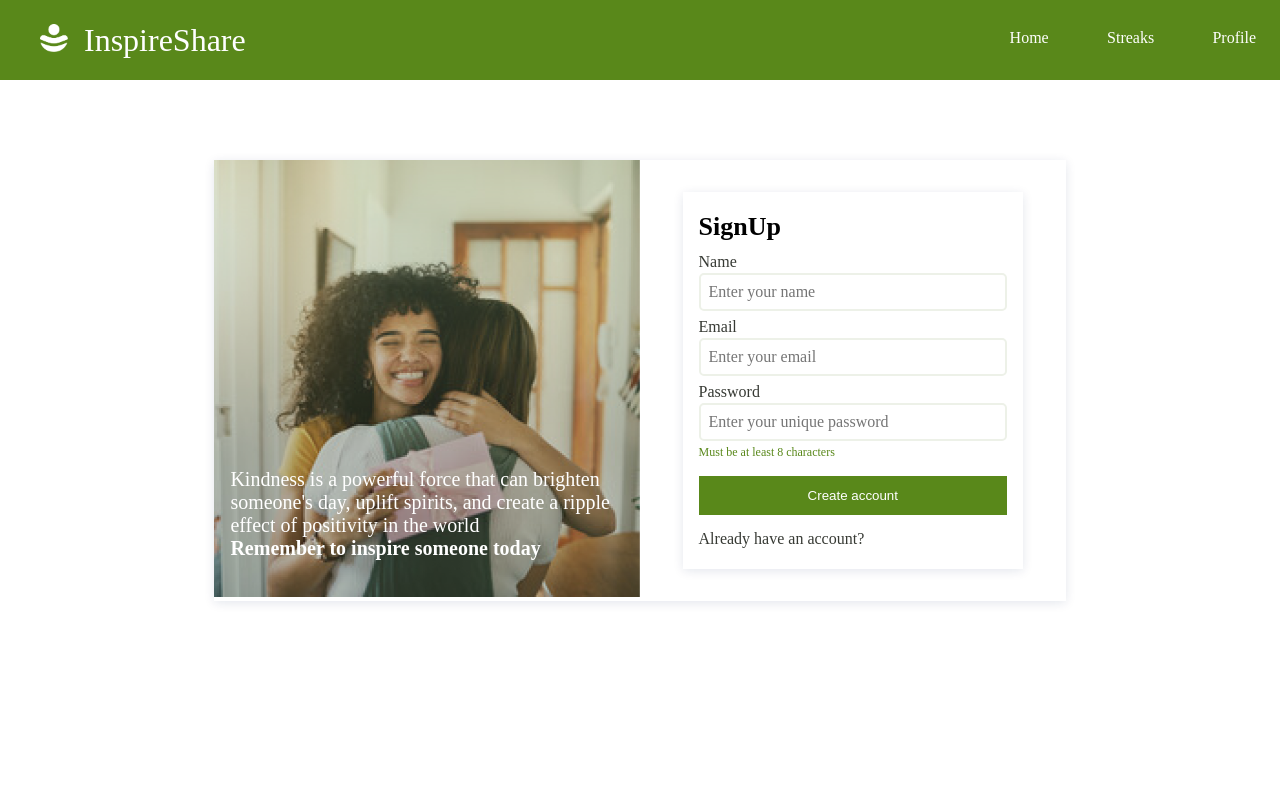
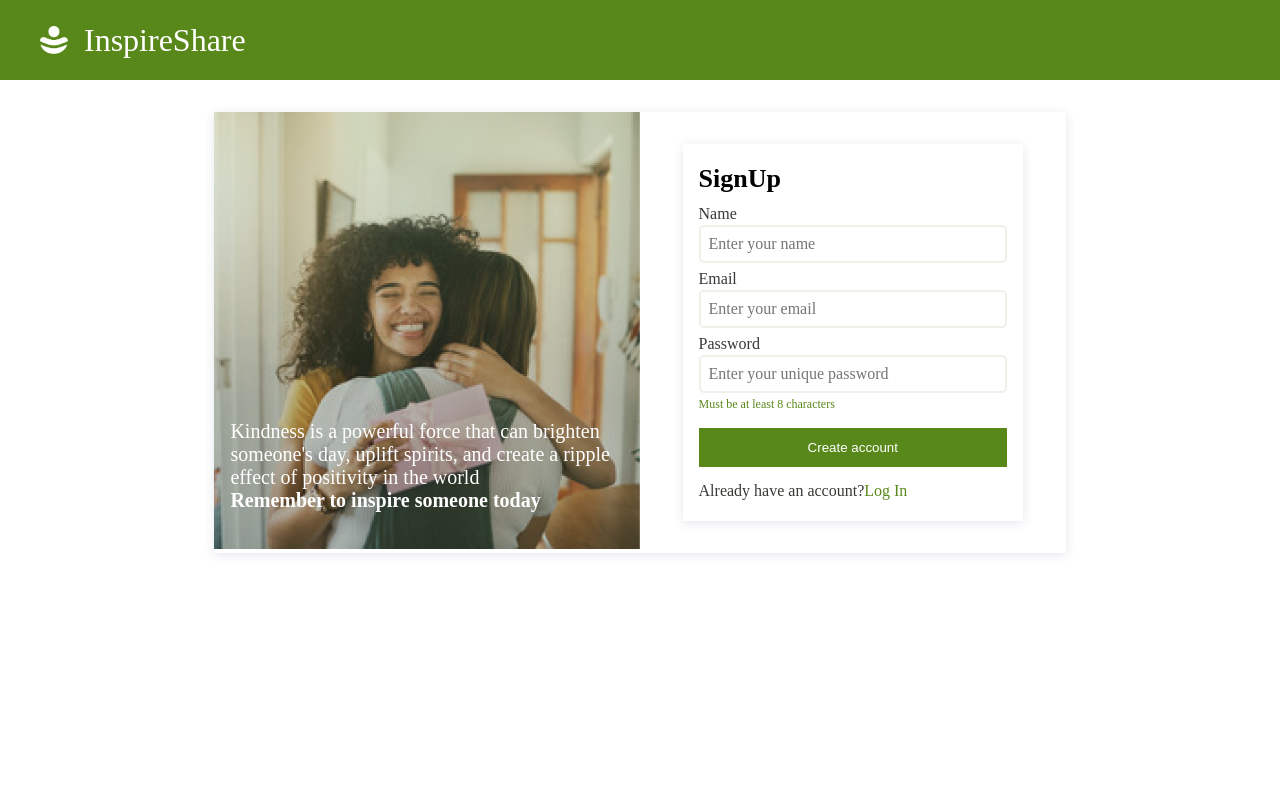
Before and after one commit to Sadiat360/inspireShare-client, a React (Vite) app: page / in a window 1280 px wide. Shown: the top 800 px of the page. Built offline with nearby package versions, Linux system fonts and the light colour scheme.

Commit message:
signUp header changed

```diff
--- a/src/App.jsx
+++ b/src/App.jsx
@@ -11,15 +11,18 @@ import StreakTrackPage from './pages/StreakTrackPage/StreakTrackPage.jsx';
 import { StreakProvider } from './StreakContext/StreakContext.jsx';
 import ProfilePage from './pages/ProfilePage/ProfilePage.jsx';
 import Footer from './components/Footer/Footer.jsx';
+import SignUpHeader from './components/SignUpHeader/SignUpHeader.jsx';
+import { useLocation } from 'react-router-dom';
 
-function App() {
 
+function Layout() {
+ const location = useLocation();
+ const isSignUpOrHome = location.pathname === '/' || location.pathname === '/login';
 
   return (
     <>
-     <BrowserRouter>
-     <StreakProvider>
-     <Header/>
+
+      {isSignUpOrHome ? <SignUpHeader />:  <Header />}
      <Routes>
       <Route path='/' element={<SignUpPage/>}/>
       <Route path='/login' element={<LoginPage/>}/>
@@ -30,13 +33,22 @@ function App() {
       <Route path='/StreakTrackPage' element={< StreakTrackPage/>}/>
       <Route path='/ProfilePage' element={< ProfilePage/>}/>
      </Routes>
-     </StreakProvider>
      <Footer />
 
 
-     </BrowserRouter>
+
     </>
   )
 }
 
+function App() {
+  return (
+    <BrowserRouter>
+      <StreakProvider>
+        <Layout /> {/* Now useLocation() is inside BrowserRouter */}
+      </StreakProvider>
+    </BrowserRouter>
+  );
+}
+
 export default App
--- /dev/null
+++ b/src/components/SignUpHeader/SignUpHeader.jsx
@@ -0,0 +1,15 @@
+
+import logoData from '../../assets/images/logo.png'
+function SignUpHeader(){
+    return(
+        <header className="header">
+         <div className='header__box'>
+            <img className='header__logo' src={logoData} alt="logo" />
+             <p className='header__logo-text'>InspireShare</p>
+          </div>
+
+        </header>
+
+    )
+}
+export  default SignUpHeader;
--- a/src/pages/LoginPage/LoginPage.jsx
+++ b/src/pages/LoginPage/LoginPage.jsx
@@ -111,7 +111,7 @@ function LoginPage(){
                     </div>
                     <button className="logIn__btn">LogIn</button>
                     <u className="logIn__list">
-                     <p>Don't have an account?</p><Link to='/'><span>Create an account</span></Link>
+                     <p>Don't have an account?</p><Link  className="signUp__acct"to='/'><span>Create an account</span></Link>
                     </u>
                 </form>
             </div>
--- a/src/pages/LoginPage/LoginPage.scss
+++ b/src/pages/LoginPage/LoginPage.scss
@@ -6,24 +6,25 @@
 .logIn{
     width: 100%;
     padding: 1rem;
-    padding-top: 5rem;
+    padding-top: 2rem;
 
     @include tablet{
         padding-left: 2rem;
         padding-right: 2rem;
     }
     &__container{
-        width: 90%;
+        width: 100%;
         background-color: $secondary-color;
         position: relative;
         left: -100%;
         opacity: 0;
+        margin: 0 auto;
         animation: slideIn 1s ease-out forwards;
         @include box-shadow;
         @include tablet{
             @include flex-center(row);
             width: 70%;
-            margin: 0 auto;
+
 
         }
 
@@ -53,6 +54,7 @@
         padding: 1rem;
     }
     &__form{
+        // height: 400px;
         background-color: $secondary-color;
         @include box-shadow;
         width: 90%;
@@ -60,6 +62,7 @@
         margin-top: 2rem;
         margin-bottom: 2rem;
         padding: 1rem;
+        padding-bottom: 2rem;
 
         @include tablet{
             width: 40%;
--- a/src/pages/SignUpPage/SignUpPage.jsx
+++ b/src/pages/SignUpPage/SignUpPage.jsx
@@ -126,7 +126,7 @@ function SignUpPage(){
 
                    <button className="signUp__btn">Create  account</button>
                   <u className="signUp__list">
-                  <p>Already have an account?</p><Link to='/login'><span>Log In</span></Link>
+                  <p>Already have an account?</p><Link className="signUp__acct" to='/login'><span>Log In</span></Link>
                  </u>
                </form>
             </div>
--- a/src/pages/SignUpPage/SignUpPage.scss
+++ b/src/pages/SignUpPage/SignUpPage.scss
@@ -7,7 +7,7 @@
 .signUp{
     width: 100%;
     padding: 1rem;
-    padding-top: 5rem;
+    padding-top: 2rem;
 
     @include tablet{
         padding-left: 2rem;
@@ -20,13 +20,12 @@
         position: relative;
         left: -100%;
         opacity: 0;
+        margin: 0 auto;
         animation: slideIn 1s ease-out forwards;
         @include box-shadow;
         @include tablet{
             @include flex-center(row);
             width: 70%;
-            margin: 0 auto;
-
         }
 
     }
@@ -128,4 +127,7 @@
         font-weight: 500;
         font-family: 'Lexend-regular';
     }
+    &__acct{
+        color: $primary-color;
+    }
 }
```
